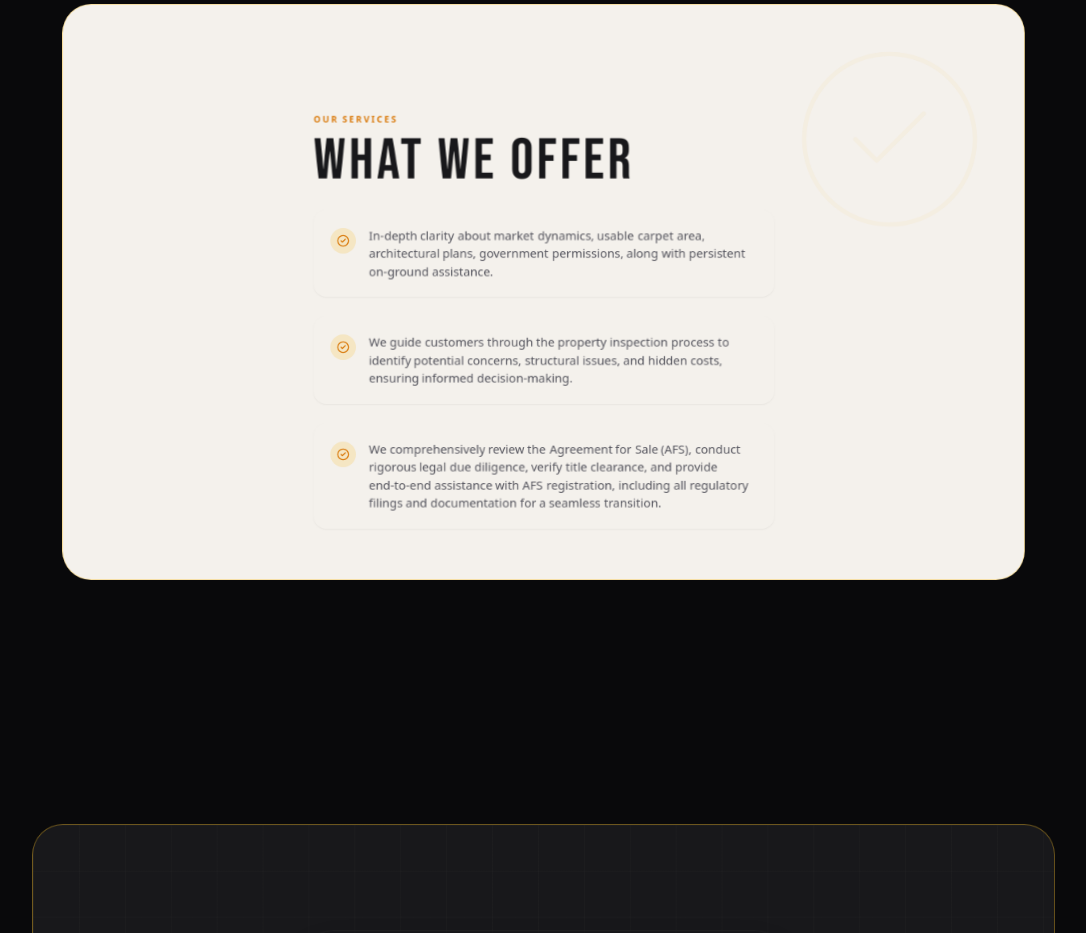
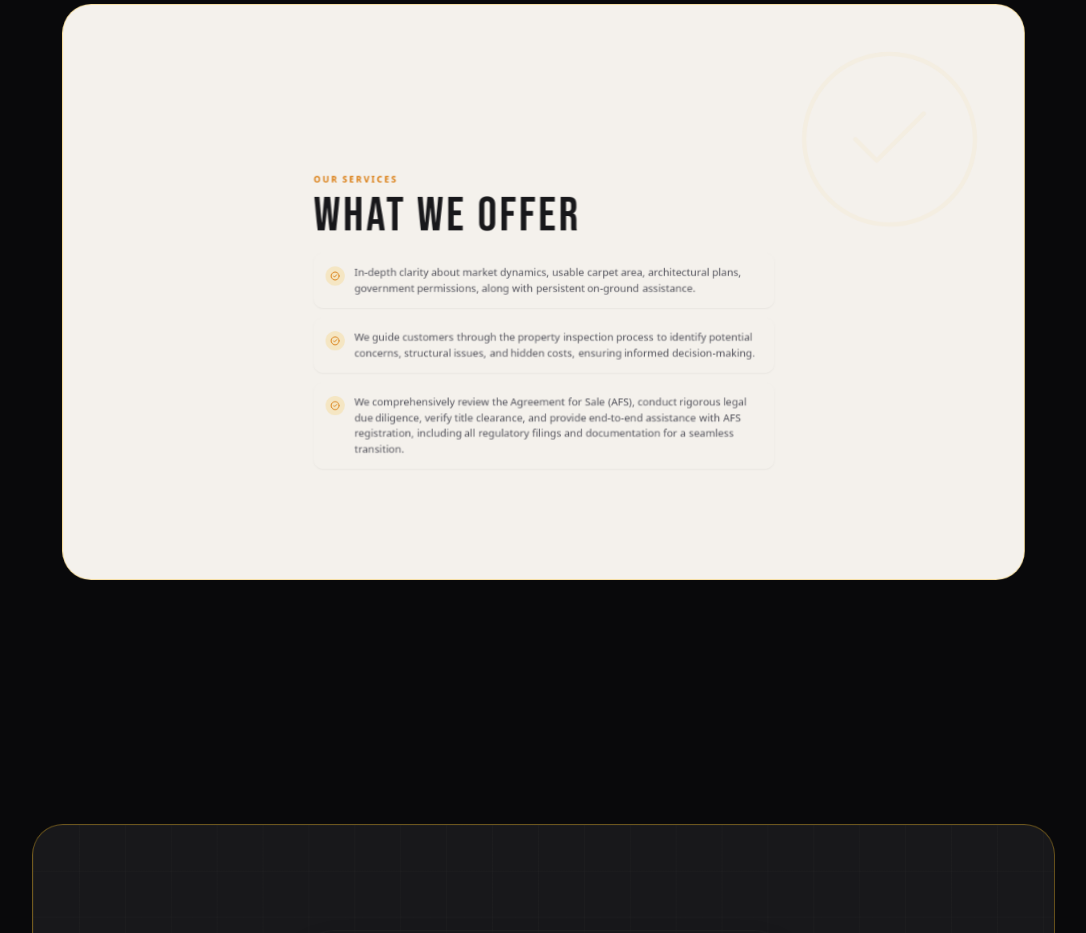
Before and after one commit to himanklalani/Sajag, a Next.js app: page / in a window 1280 px wide. Shown: the part 840-1773 px from the top of the page, without its empty margins (96-1182 px from the left). Built offline with nearby package versions, Linux system fonts and the light colour scheme.

Commit message:
fitting our services 2

```diff
--- a/src/components/ui/hero-scroll-animation.tsx
+++ b/src/components/ui/hero-scroll-animation.tsx
@@ -158,15 +158,15 @@ const StackCard = ({ i, data, targetScale, progress, range }: CardProps) => {
                   delay={70}
                   direction="top"
                   stepDuration={0.4}
-                  className="card-bebas text-6xl sm:text-7xl text-zinc-900 mb-6 leading-none flex flex-wrap"
+                  className="card-bebas text-5xl sm:text-6xl text-zinc-900 mb-4 leading-none flex flex-wrap"
                 />
 
-                <div className="space-y-6 mt-2">
+                <div className="space-y-3 mt-1">
                   {data.paragraphs.map((para, j) => (
                     <div key={j} className="block group">
-                      <div className="flex items-start gap-4 p-5 rounded-2xl hover:bg-white transition-colors duration-300 border border-transparent hover:border-zinc-200 shadow-sm hover:shadow-md">
-                        <div className="shrink-0 mt-0.5 flex items-center justify-center w-8 h-8 rounded-full bg-[#fbbf24]/20 text-[#d97706] group-hover:scale-110 transition-transform duration-300">
-                          <CheckCircle2 className="w-4 h-4" />
+                      <div className="flex items-start gap-3 p-3.5 rounded-xl hover:bg-white transition-colors duration-300 border border-transparent hover:border-zinc-200 shadow-sm hover:shadow-md">
+                        <div className="shrink-0 mt-0.5 flex items-center justify-center w-6 h-6 rounded-full bg-[#fbbf24]/20 text-[#d97706] group-hover:scale-110 transition-transform duration-300">
+                          <CheckCircle2 className="w-3 h-3" />
                         </div>
                         {/* Body ScrollReveal */}
                         <ScrollReveal
@@ -174,7 +174,7 @@ const StackCard = ({ i, data, targetScale, progress, range }: CardProps) => {
                           enableBlur={true}
                           baseRotation={2}
                           blurStrength={3}
-                          textClassName="text-[14px] sm:text-[15px] leading-relaxed text-zinc-600 font-medium"
+                          textClassName="text-[12px] sm:text-[13px] leading-relaxed text-zinc-600 font-medium"
                         >
                           {para}
                         </ScrollReveal>
```
